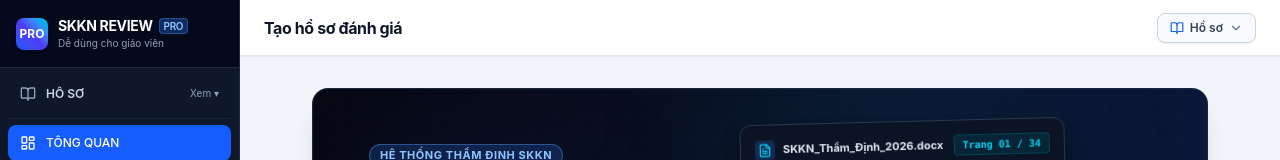
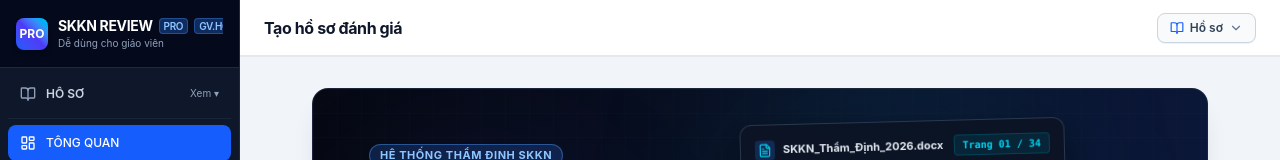
Before and after one commit to dathien/SKKN-REVIEW-PRO-, a React (Vite) app: page / in a window 1280 px wide. Shown: the top 160 px of the page. Built offline with nearby package versions, Linux system fonts and the light colour scheme.

Commit message:
Update Sidebar.tsx

```diff
--- a/src/components/Sidebar.tsx
+++ b/src/components/Sidebar.tsx
@@ -249,6 +249,9 @@ export const Sidebar: React.FC<SidebarProps> = ({
                 <span className="text-[10px] px-1 py-0.2 rounded bg-blue-500/30 text-blue-300 font-semibold border border-blue-400/30 shrink-0">
                   PRO
                 </span>
+                <span className="text-[10px] px-1 py-0.2 rounded bg-blue-500/30 text-blue-300 font-semibold border border-blue-400/30 shrink-0">
+                  GV.HO NGUYEN DA THIEN
+                </span>
               </h1>
               <p className="text-[10px] text-slate-400 truncate">
                 {appMode === 'easy' ? 'Dễ dùng cho giáo viên' : 'Chế độ Chuyên sâu'}
```
